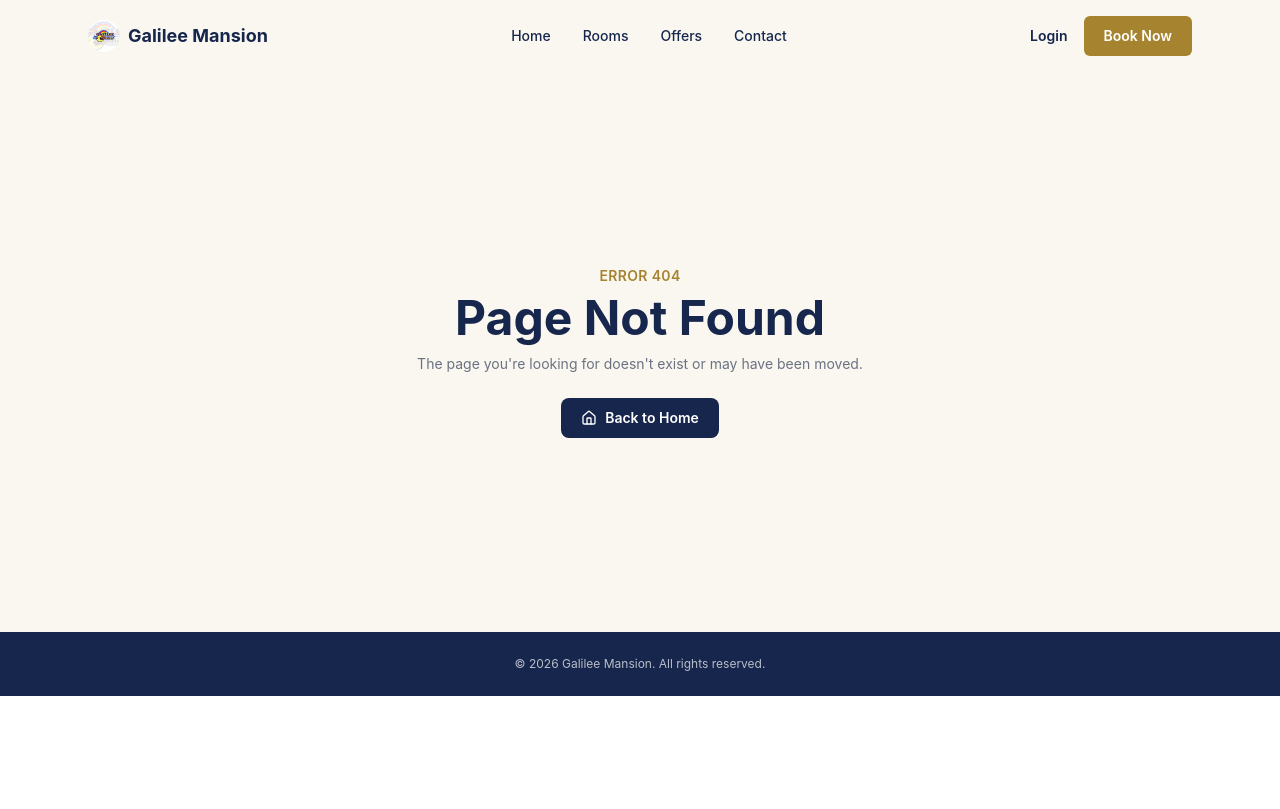
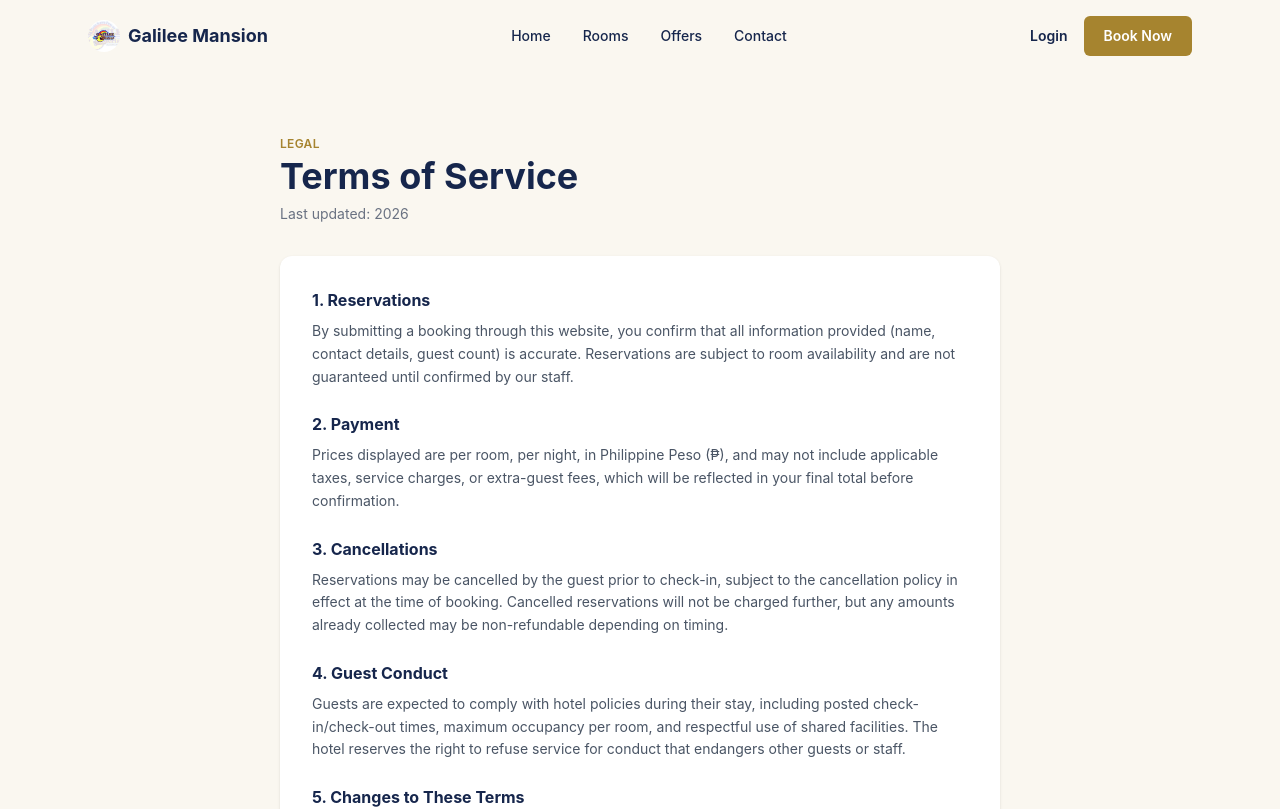
Before and after one commit to ryandvdlcrz/galilee-hotel-booking, a React app in the folder frontend/: page /terms in a window 1280 px wide. Shown: the top 809 px of the page. Built offline with nearby package versions, Linux system fonts and the light colour scheme; no server answers; the HTML template or start-up script is replaced by a standard one.

Commit message:
Added terms and service page and updated room details page

```diff
--- a/frontend/src/App.jsx
+++ b/frontend/src/App.jsx
@@ -12,6 +12,8 @@ import MyReservationsPage from './pages/MyReservationsPage'
 import OffersPage from './pages/OffersPage'
 import ContactPage from './pages/ContactPage'
 import NotFoundPage from './pages/NotFoundPage'
+import TermsPage from './pages/TermsPage'
+import PrivacyPage from './pages/PrivacyPage'
 
 function App() {
   return (
@@ -28,6 +30,8 @@ function App() {
         <Route path="/contact" element={<ContactPage />} />
         <Route path="/login" element={<LoginPage />} />
         <Route path="/register" element={<RegisterPage />} />
+        <Route path="/terms" element={<TermsPage />} />
+        <Route path="/privacy" element={<PrivacyPage />} />
         <Route path="*" element={<NotFoundPage />} />
       </Routes>
       <Footer />
--- /dev/null
+++ b/frontend/src/pages/PrivacyPage.jsx
@@ -0,0 +1,57 @@
+export default function PrivacyPage() {
+  return (
+    <div className="min-h-screen bg-[#faf7f0]">
+      <div className="mx-auto max-w-3xl px-6 py-16">
+        <p className="text-xs font-semibold uppercase tracking-wide text-[#a6842f]">Legal</p>
+        <h1 className="mt-1 text-3xl font-bold text-[#16264c] sm:text-4xl">Privacy Policy</h1>
+        <p className="mt-2 text-sm text-gray-500">Last updated: {new Date().getFullYear()}</p>
+
+        <div className="mt-8 space-y-6 rounded-xl bg-white p-6 text-sm leading-relaxed text-gray-600 shadow-sm sm:p-8">
+          <section>
+            <h2 className="text-base font-bold text-[#16264c]">1. Information We Collect</h2>
+            <p className="mt-2">
+              When you create an account or make a reservation, we collect your name, email
+              address, phone number, and booking details (check-in/check-out dates, number of
+              guests, special requests). If you book as a guest, this information is tied to your
+              reservation rather than an account.
+            </p>
+          </section>
+
+          <section>
+            <h2 className="text-base font-bold text-[#16264c]">2. How We Use Your Information</h2>
+            <p className="mt-2">
+              Your information is used to process and manage your reservation, send booking
+              confirmations, and respond to inquiries. We do not sell your personal information
+              to third parties.
+            </p>
+          </section>
+
+          <section>
+            <h2 className="text-base font-bold text-[#16264c]">3. Data Storage</h2>
+            <p className="mt-2">
+              Your account and reservation data is stored securely and is only accessible to
+              authorized hotel staff for the purpose of managing bookings and guest services.
+            </p>
+          </section>
+
+          <section>
+            <h2 className="text-base font-bold text-[#16264c]">4. Your Rights</h2>
+            <p className="mt-2">
+              You may request access to, correction of, or deletion of your personal information
+              by contacting us directly. Guests with an account can also update their details by
+              signing in.
+            </p>
+          </section>
+
+          <section>
+            <h2 className="text-base font-bold text-[#16264c]">5. Contact Us</h2>
+            <p className="mt-2">
+              If you have questions about this Privacy Policy or how your data is handled,
+              please reach out through our Contact page.
+            </p>
+          </section>
+        </div>
+      </div>
+    </div>
+  )
+}
--- a/frontend/src/pages/RoomDetailPage.jsx
+++ b/frontend/src/pages/RoomDetailPage.jsx
@@ -4,8 +4,6 @@ import { Wifi, Snowflake, Tv, Info, Clock, ChevronLeft, ChevronRight, Sparkles }
 import { getRoomTypeBySlug, getRoomTypes } from '../api/rooms'
 import { nightsBetween } from '../utils/formatDate'
 
-// Maps an Amenity's `icon` field (set in Django Admin) to a Lucide icon.
-// Falls back to a generic sparkle icon for anything not listed here.
 const AMENITY_ICONS = {
   wifi: Wifi,
   aircon: Snowflake,
@@ -13,8 +11,6 @@ const AMENITY_ICONS = {
   tv: Tv,
 }
 
-// Hotel-wide policy — same for every room, so it's a constant rather than
-// per-room data. Edit here if the policy ever changes.
 const CHECK_IN_OUT_POLICY = 'Check-in from 3:00 PM. Check-out by 11:00 AM. Late check-out subject to availability.'
 
 export default function RoomDetailPage() {
@@ -84,8 +80,6 @@ export default function RoomDetailPage() {
       return
     }
 
-    // Guest contact details + final confirmation happen on the checkout page.
-    // We hand off the selected room/dates/guests via route state.
     navigate('/booking/checkout', {
       state: {
         roomId: room.id,
@@ -117,43 +111,50 @@ export default function RoomDetailPage() {
 
   return (
     <div className="bg-[#faf7f0]">
-      {/* --- Hero image with room name --- */}
-      <section className="relative h-[420px] w-full overflow-hidden bg-gray-200">
+      {/* Dynamic image viewer container that scales to image natural proportions */}
+      <section className="relative w-full bg-gray-950">
+        <div className="mx-auto max-w-6xl">
           {images[activeImage] ? (
             <img
               src={images[activeImage].image}
               alt={room.name}
-            className="h-full w-full object-cover"
+              className="h-auto w-full max-h-[80vh] object-contain mx-auto block"
             />
           ) : (
-          <div className="flex h-full items-center justify-center text-gray-400">No image yet</div>
+            <div className="flex h-64 items-center justify-center text-gray-400">No image yet</div>
           )}
-        <div className="absolute inset-0 bg-gradient-to-t from-black/60 via-black/10 to-transparent" />
-        <h1 className="absolute bottom-8 left-6 text-4xl font-bold text-white sm:left-10">
+        </div>
+
+        {/* Floating overlays for title and controls */}
+        <div className="absolute inset-x-0 bottom-0 bg-gradient-to-t from-black/80 via-black/20 to-transparent p-6 sm:p-8">
+          <div className="mx-auto max-w-6xl flex items-end justify-between">
+            <h1 className="text-3xl font-bold text-white sm:text-4xl">
               {room.name}
             </h1>
 
             {images.length > 1 && (
-          <div className="absolute bottom-8 right-6 flex gap-2 sm:right-10">
+              <div className="flex gap-2">
                 <button
                   onClick={prevImage}
                   aria-label="Previous photo"
-              className="flex h-9 w-9 items-center justify-center rounded-full bg-white/90 hover:bg-white"
+                  className="flex h-10 w-10 items-center justify-center rounded-full bg-white/90 shadow-md hover:bg-white"
                 >
                   <ChevronLeft className="h-5 w-5 text-[#16264c]" />
                 </button>
                 <button
                   onClick={nextImage}
                   aria-label="Next photo"
-              className="flex h-9 w-9 items-center justify-center rounded-full bg-white/90 hover:bg-white"
+                  className="flex h-10 w-10 items-center justify-center rounded-full bg-white/90 shadow-md hover:bg-white"
                 >
                   <ChevronRight className="h-5 w-5 text-[#16264c]" />
                 </button>
               </div>
             )}
+          </div>
+        </div>
       </section>
 
-      {/* --- Details + booking widget --- */}
+      {/* Details + booking widget */}
       <section className="mx-auto max-w-6xl px-6 py-12">
         <div className="grid grid-cols-1 gap-10 lg:grid-cols-3">
           {/* Left: details */}
@@ -307,7 +308,7 @@ export default function RoomDetailPage() {
         </div>
       </section>
 
-      {/* --- Discover more rooms --- */}
+      {/* Discover more rooms */}
       {otherRooms.length > 0 && (
         <section className="mx-auto max-w-6xl px-6 pb-16">
           <h2 className="text-2xl font-bold text-[#16264c]">Discover More Wonders</h2>
@@ -324,7 +325,11 @@ export default function RoomDetailPage() {
                 >
                   <div className="aspect-[16/9] bg-gray-100">
                     {img ? (
-                      <img src={img.image} alt={r.name} className="h-full w-full object-cover" />
+                      <img
+                        src={img.image}
+                        alt={r.name}
+                        className="h-full w-full object-cover object-center"
+                      />
                     ) : (
                       <div className="flex h-full items-center justify-center text-sm text-gray-400">
                         No image yet
--- /dev/null
+++ b/frontend/src/pages/TermsPage.jsx
@@ -0,0 +1,59 @@
+export default function TermsPage() {
+  return (
+    <div className="min-h-screen bg-[#faf7f0]">
+      <div className="mx-auto max-w-3xl px-6 py-16">
+        <p className="text-xs font-semibold uppercase tracking-wide text-[#a6842f]">Legal</p>
+        <h1 className="mt-1 text-3xl font-bold text-[#16264c] sm:text-4xl">Terms of Service</h1>
+        <p className="mt-2 text-sm text-gray-500">Last updated: {new Date().getFullYear()}</p>
+
+        <div className="mt-8 space-y-6 rounded-xl bg-white p-6 text-sm leading-relaxed text-gray-600 shadow-sm sm:p-8">
+          <section>
+            <h2 className="text-base font-bold text-[#16264c]">1. Reservations</h2>
+            <p className="mt-2">
+              By submitting a booking through this website, you confirm that all information
+              provided (name, contact details, guest count) is accurate. Reservations are subject
+              to room availability and are not guaranteed until confirmed by our staff.
+            </p>
+          </section>
+
+          <section>
+            <h2 className="text-base font-bold text-[#16264c]">2. Payment</h2>
+            <p className="mt-2">
+              Prices displayed are per room, per night, in Philippine Peso (₱), and may not
+              include applicable taxes, service charges, or extra-guest fees, which will be
+              reflected in your final total before confirmation.
+            </p>
+          </section>
+
+          <section>
+            <h2 className="text-base font-bold text-[#16264c]">3. Cancellations</h2>
+            <p className="mt-2">
+              Reservations may be cancelled by the guest prior to check-in, subject to the
+              cancellation policy in effect at the time of booking. Cancelled reservations will
+              not be charged further, but any amounts already collected may be non-refundable
+              depending on timing.
+            </p>
+          </section>
+
+          <section>
+            <h2 className="text-base font-bold text-[#16264c]">4. Guest Conduct</h2>
+            <p className="mt-2">
+              Guests are expected to comply with hotel policies during their stay, including
+              posted check-in/check-out times, maximum occupancy per room, and respectful use of
+              shared facilities. The hotel reserves the right to refuse service for conduct that
+              endangers other guests or staff.
+            </p>
+          </section>
+
+          <section>
+            <h2 className="text-base font-bold text-[#16264c]">5. Changes to These Terms</h2>
+            <p className="mt-2">
+              We may update these Terms of Service from time to time. Continued use of this
+              website after changes are posted constitutes acceptance of the revised terms.
+            </p>
+          </section>
+        </div>
+      </div>
+    </div>
+  )
+}
```
Also changed, not shown: 1 other file (tests, documents, lock files or other folders). Lines whose indentation alone changed are shown as unchanged.
